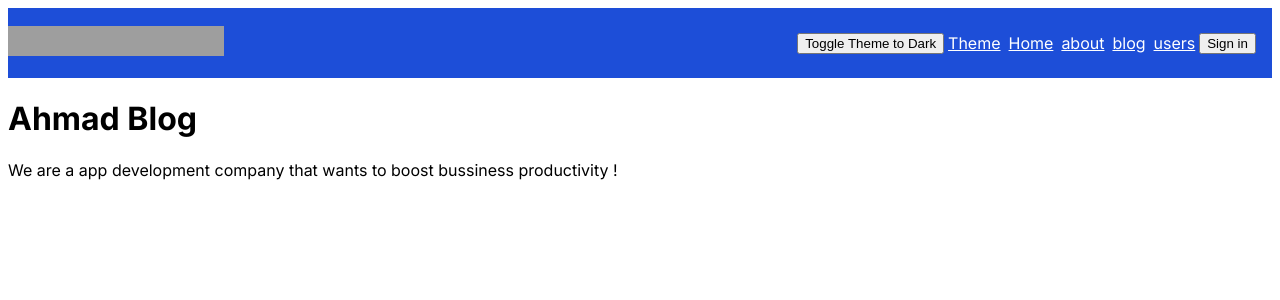
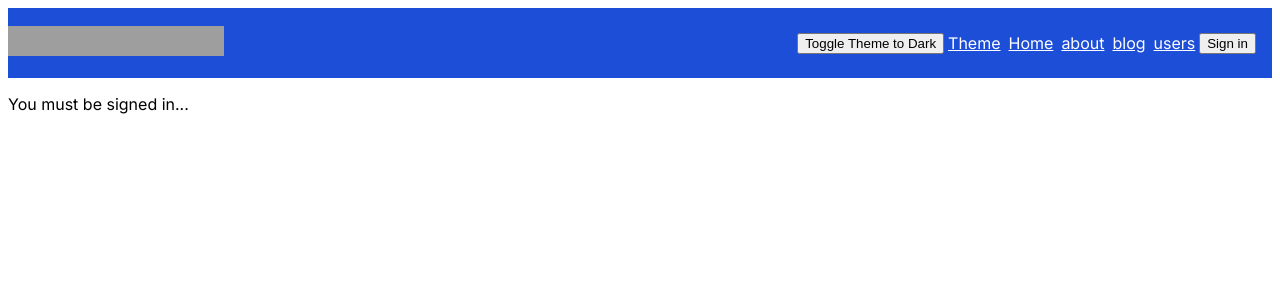
Before and after one commit to ahmad-ml/nextjs-auth-m13, a Next.js app: page /blog in a window 1280 px wide. Shown: the top 300 px of the page. Built offline with nearby package versions, Linux system fonts and the light colour scheme; no server answers; grey boxes are pictures that could not be loaded.

Commit message:
fix blog with sesson

```diff
--- a/app/blog/page.tsx
+++ b/app/blog/page.tsx
@@ -1,6 +1,6 @@
 import { Metadata } from "next";
-import type { NextRequest } from "next/server";
-
+import { getServerSession } from "next-auth";
+import { authOptions } from "../api/auth/[...nextauth]/route";
 
 
 export const metadata: Metadata = {
@@ -8,16 +8,17 @@ export const metadata: Metadata = {
     description: 'Learn more about our company',
 }
 
-export default async function Blog(response: NextRequest) {
+export default async function Blog() {
 
+  const session = await getServerSession(authOptions);
 
-
-
-
+  if (!session) {
+    // redirect('/api/auth/signin');
+    return <p>You must be signed in...</p>
+  } else
 
   return (
     <div>
-
       <h1>Ahmad Blog</h1>
       <p>We are a app development company that wants to boost bussiness productivity !</p>
     </div>
```
